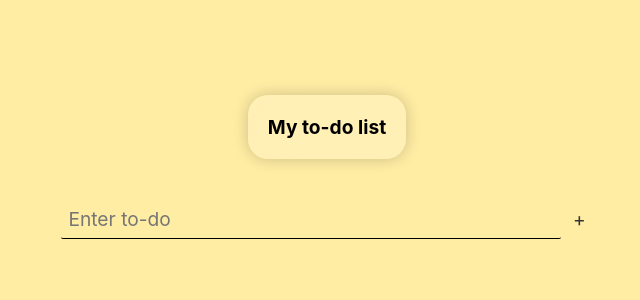
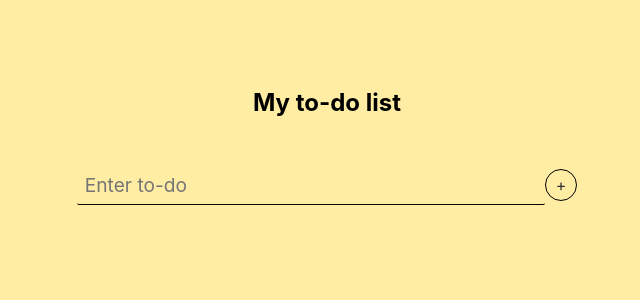
Before and after one commit to snipcart/svelte-to-do-app, a Svelte app: page / in a window 1280 px wide. Shown: the top 300 px of the page, without its empty margins (313-953 px from the left). Built offline with nearby package versions, Linux system fonts and the light colour scheme.

Commit message:
Fine tune form

```diff
--- a/src/App.svelte
+++ b/src/App.svelte
@@ -22,19 +22,14 @@
   }
 </script>
 
-<main class="container">
+<main>
   <!-- Header -->
-  <h1 class="todos__listHeader">My to-do list</h1>
+  <h1>My to-do list</h1>
 
   <!-- Form -->
   <form on:submit|preventDefault={addTodo}>
-    <input
-      bind:value={newItem}
-      type="task"
-      class="todos__input"
-      placeholder="Enter to-do"
-    />
-    <button class="todos__button" on:click={addTodo}>+</button>
+    <input bind:value={newItem} placeholder="Enter to-do" />
+    <button class="add-todo" on:click={addTodo}><span>+</span></button>
   </form>
 
   <!-- To-dos -->
@@ -58,16 +53,55 @@
 </main>
 
 <style>
-  .todos__listHeader {
+  main {
+    display: flex;
+    flex-direction: column;
+    align-items: center;
+    min-height: 100%;
+    padding: 5vmin;
+    box-sizing: border-box;
+    background: #ffeda4;
+  }
+  h1 {
     text-align: center;
-    padding: 20px;
-    border-radius: 20px;
-    box-shadow: 0 0 15px rgb(0 0 0 / 20%);
-    background-color: hsla(0, 0%, 100%, 0.2);
-    -webkit-backdrop-filter: blur(25px);
-    backdrop-filter: blur(25px);
-    margin: 15px 0px 25px 0px;
+    font-size: 1.5rem;
+    margin: 2em 0;
+  }
+
+  form {
+    width: 100%;
+    max-width: 500px;
+    display: flex;
+    align-items: center;
+  }
+
+  input {
+    flex-grow: 1;
+    width: 0;
+    border: none;
+    border-bottom: 1px solid black;
+    background: transparent;
+    box-shadow: none;
     font-size: 1.2rem;
+    margin: 0;
+    outline: none;
+  }
+
+  button.add-todo {
+    width: 2rem;
+    height: 2rem;
+    margin: 0;
+    background: transparent;
+    border: 1px solid black;
+    border-radius: 100%;
+    flex-shrink: 0;
+  }
+
+  button.add-todo span {
+    display: flex;
+    align-items: center;
+    justify-content: center;
+    line-height: 0;
   }
   .todo {
     display: flex;
@@ -82,28 +116,6 @@
     font-size: 1.2rem;
     justify-content: space-between;
     align-items: center;
-  }
-
-  .container {
-    display: flex;
-    flex-direction: column;
-    align-items: center;
-    min-height: 90vh;
-    background: #ffeda4;
-    background-size: cover;
-    padding-top: 10vh;
-  }
-
-  .todos__input {
-    background-color: inherit;
-    border: none;
-    box-shadow: none;
-    text-decoration: none;
-    font-size: 1.2rem;
-    border-bottom: 1px solid black;
-    margin-top: 15px;
-    outline: none;
-    width: 500px;
   }
   .todos__button {
     background-color: inherit;
--- /dev/null
+++ b/src/Icon.svelte
@@ -0,0 +1,18 @@
+<script>
+  export let name;
+  const icons = [
+    {
+      name: "check-mark",
+      path: '<path d="M19.77 4.93l1.4 1.4L8.43 19.07l-5.6-5.6 1.4-1.4 4.2 4.2L19.77 4.93m0-2.83L8.43 13.44l-4.2-4.2L0 13.47l8.43 8.43L24 6.33 19.77 2.1z"></path>',
+    },
+    {
+      name: "delete",
+      path: '<path d="M6 19c0 1.1.9 2 2 2h8c1.1 0 2-.9 2-2V7H6v12zM8 9h8v10H8V9zm7.5-5l-1-1h-5l-1 1H5v2h14V4h-3.5z"></path>',
+    },
+  ];
+  let icon = icons.find((item) => item.name === name);
+</script>
+
+<svg viewBox="0 0 24 24" class={$$props.class}>
+  {@html icon.path}
+</svg>
```
